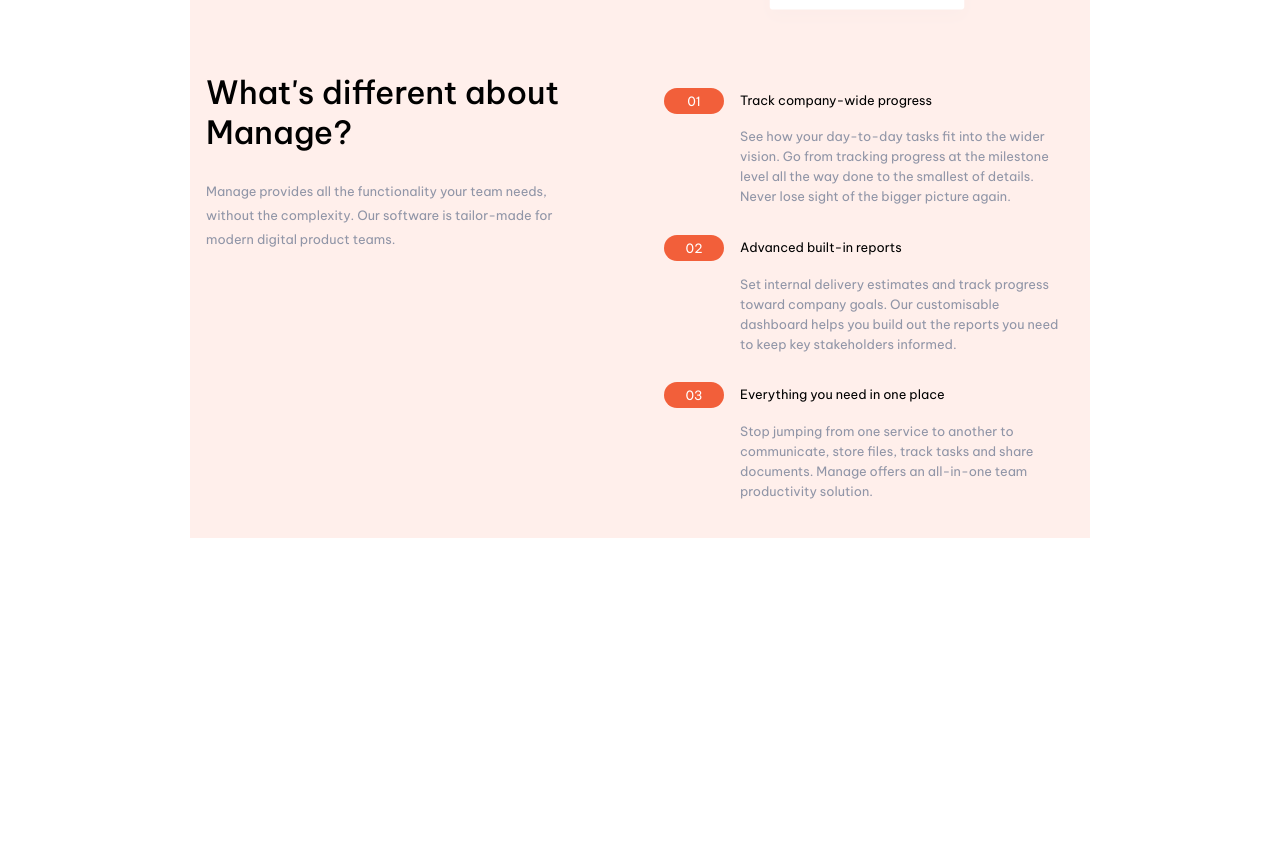
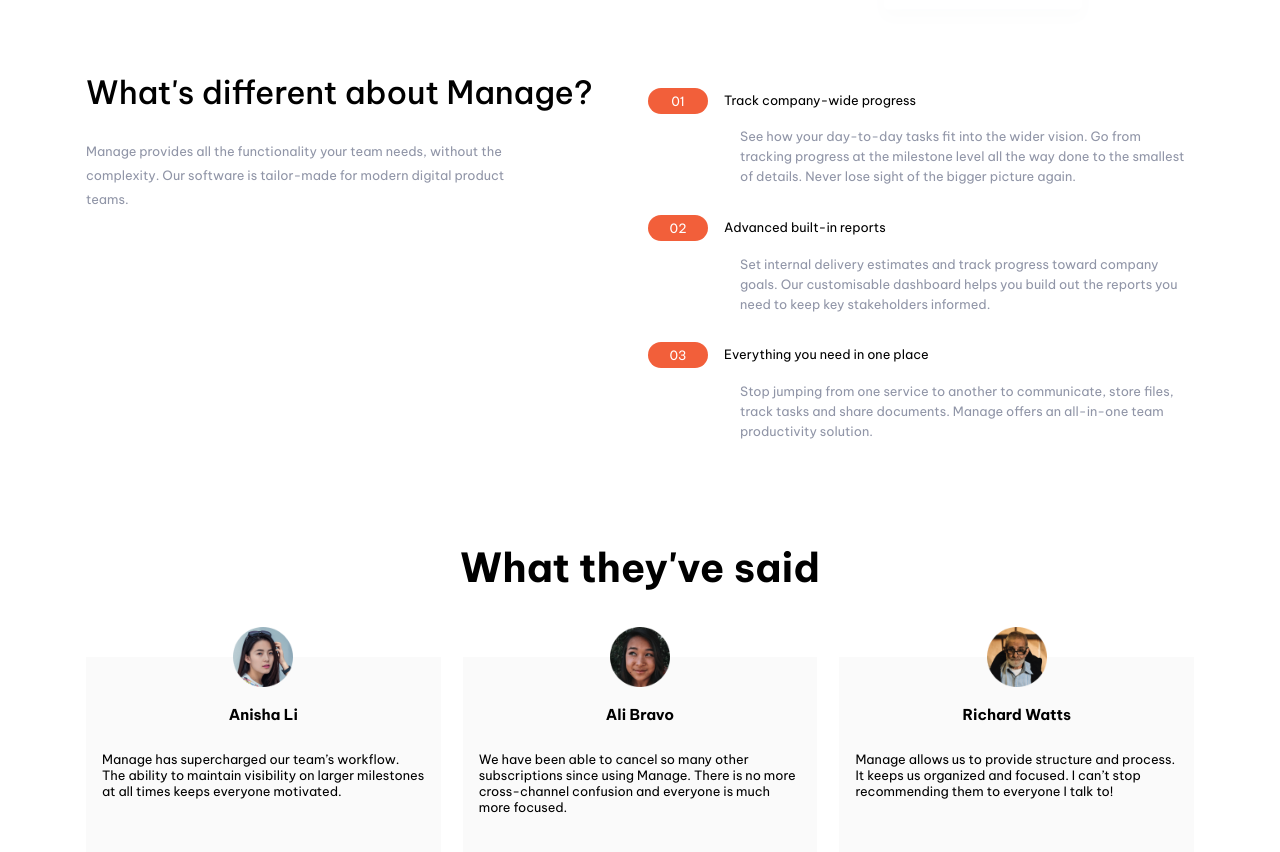
Before and after one commit to yukihirop/fm_manage-landing-page-master, a Next.js app in the folder app/: page / in a window 1280 px wide. Shown: the part 492-1344 px from the top of the page. Before the commit the page ends 1030 px from the top, so only its background shows below. Built offline with nearby package versions, Linux system fonts and the light colour scheme.

Commit message:
fix: 🐛 design

```diff
--- a/app/components/article.tsx
+++ b/app/components/article.tsx
@@ -1,15 +1,27 @@
 import React from "react";
 import styled from "@emotion/styled";
-import { Article as IArticle } from 'interfaces/article'
+import { Article as IArticle } from "interfaces";
+import { md } from "styles/media-query";
 
 const ArticleContainer = styled.section`
   width: 100%;
   display: flex;
   margin-top: 2rem;
+
+  ${md} {
+    flex-direction: column;
+    justify-content: center;
+  }
 `;
 const ArticleMain = styled.div`
   width: 50%;
   padding: 0.5rem 0rem;
+
+  ${md} {
+    text-align: center;
+    width: 100%;
+    margin: 0 auto;
+  }
 `;
 const ArticleMainTitle = styled.h2`
   margin-top: 0;
@@ -21,6 +33,11 @@ const ArticleMainDesc = styled.p`
   line-height: 1.5rem;
   width: 80%;
   color: ${(props) => props.theme.colors.neutral.darkGrayishBlue};
+
+  ${md} {
+    margin: 0 auto;
+    /* width: 100%; */
+  }
 `;
 const ArticleAside = styled.aside`
   width: 50%;
@@ -34,15 +51,23 @@ const ArticleAside = styled.aside`
     flex-direction: column;
     padding: 0.5rem;
   }
+
+  ${md} {
+    width: 100%;
+  }
 `;
 const ArticleAsideItemTitleContainer = styled.section`
   display: flex;
+
+  ${md} {
+    background-color: ${(props) => props.theme.colors.neutral.veryPaleRed};
+  }
 `;
 const ArticleAsideItemIndex = styled.span`
   width: 60px;
   height: 1.6rem;
   padding: 0.3rem 0.5rem;
-  margin: 0 1rem;
+  margin-right: 1rem;
   background-color: ${(props) => props.theme.colors.primary.brightRed};
   border-radius: 20px;
   text-align: center;
--- a/app/interfaces/article.ts
+++ /dev/null
@@ -1,4 +0,0 @@
-export interface Article {
-  title: string
-  desc: string
-}
--- /dev/null
+++ b/app/interfaces/index.ts
@@ -0,0 +1,10 @@
+export interface Article {
+  title: string
+  desc: string
+}
+
+export interface Recommend {
+  profile: string
+  name: string
+  desc: string
+}
--- a/app/pages/index.tsx
+++ b/app/pages/index.tsx
@@ -2,23 +2,102 @@ import styled from "@emotion/styled";
 import Header from "components/header";
 import Hero from "components/hero";
 import Article from "components/article";
+import { Recommend as IRecommend } from "interfaces";
 
 const Container = styled.main`
-  max-width: 900px;
+  max-width: 1140px;
   min-height: 100vh;
   margin: 0 auto;
   padding: 0 1rem;
-  background: ${(props) => props.theme.colors.neutral.veryPaleRed};
+  /* background: ${(props) => props.theme.colors.neutral.veryPaleRed}; */
 `;
 
+const RecommendTitle = styled.h1`
+  text-align: center;
+  vertical-align: center;
+  margin-bottom: 4rem;
+  font-size: 2.5rem;
+`;
 
+const RecommendContainer = styled.section`
+  margin-top: 4rem;
+
+  ul {
+    margin-top: 1rem;
+    padding: 0;
+    list-style: none;
+    display: flex;
+    flex-direction: row;
+    justify-content: space-between;
+  }
+  li {
+    width: 32%;
+  }
+`;
+const RecommendItem = styled.section`
+  height: 200px;
+  display: flex;
+  flex-direction: column;
+  align-items: center;
+  background-color: ${(props) => props.theme.colors.neutral.veryLightGray};
+  padding: 1rem;
+  font-size: 0.8rem;
+  position: relative;
+`;
+const RecommendItemProfile = styled.img`
+  width: 60px;
+  height: 60px;
+  position: absolute;
+  top: -30px;
+`;
+const RecommendItemTitle = styled.h1`
+  margin-top: 2rem;
+`;
+const RecommendItemDesc = styled.p``;
 
 export default function Home() {
+  const recommends: IRecommend[] = [
+    {
+      profile: "./images/avatar-anisha.png",
+      name: "Anisha Li",
+      desc: "Manage has supercharged our team’s workflow. The ability to maintain visibility on larger milestones at all times keeps everyone motivated.",
+    },
+    {
+      profile: "./images/avatar-ali.png",
+      name: "Ali Bravo",
+      desc: "We have been able to cancel so many other subscriptions since using Manage. There is no more cross-channel confusion and everyone is much more focused.",
+    },
+    {
+      profile: "./images/avatar-richard.png",
+      name: "Richard Watts",
+      desc: "Manage allows us to provide structure and process. It keeps us organized and focused. I can’t stop recommending them to everyone I talk to!",
+    },
+    // {
+    //   profile: "",
+    //   name: "Shanai Gough",
+    //   desc: "Their software allows us to track, manage and collaborate on our projects from anywhere. It keeps the whole team in-sync without being intrusive.",
+    // }
+  ];
+
   return (
     <Container>
       <Header />
       <Hero />
-      <Article/>
+      <Article />
+      <RecommendContainer>
+        <RecommendTitle>What they've said</RecommendTitle>
+        <ul>
+          {recommends.map((recommend, index) => (
+            <li key={index}>
+              <RecommendItem>
+                <RecommendItemProfile src={recommend.profile} />
+                <RecommendItemTitle>{recommend.name}</RecommendItemTitle>
+                <RecommendItemDesc>{recommend.desc}</RecommendItemDesc>
+              </RecommendItem>
+            </li>
+          ))}
+        </ul>
+      </RecommendContainer>
     </Container>
   );
 }
--- a/app/styles/globals.css
+++ b/app/styles/globals.css
@@ -3,6 +3,8 @@ body {
   padding: 0;
   margin: 0;
   font-family: "Be Vietnam Pro", sans-serif;
+  width: 100%;
+  height: 100%;
 }
 
 a {
@@ -23,3 +25,7 @@ a {
     background: black;
   }
 }
+
+@media screen and (max-width: 768px) {
+  overflow-x: hidden;
+}
```
